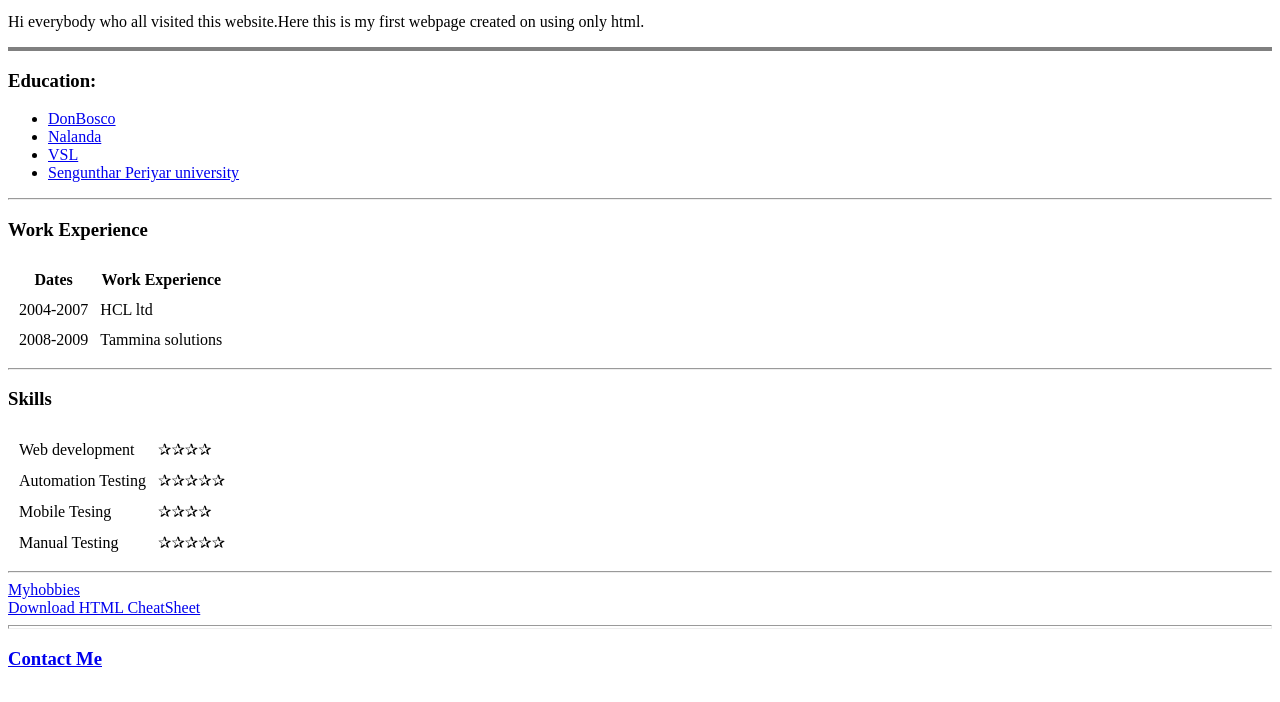
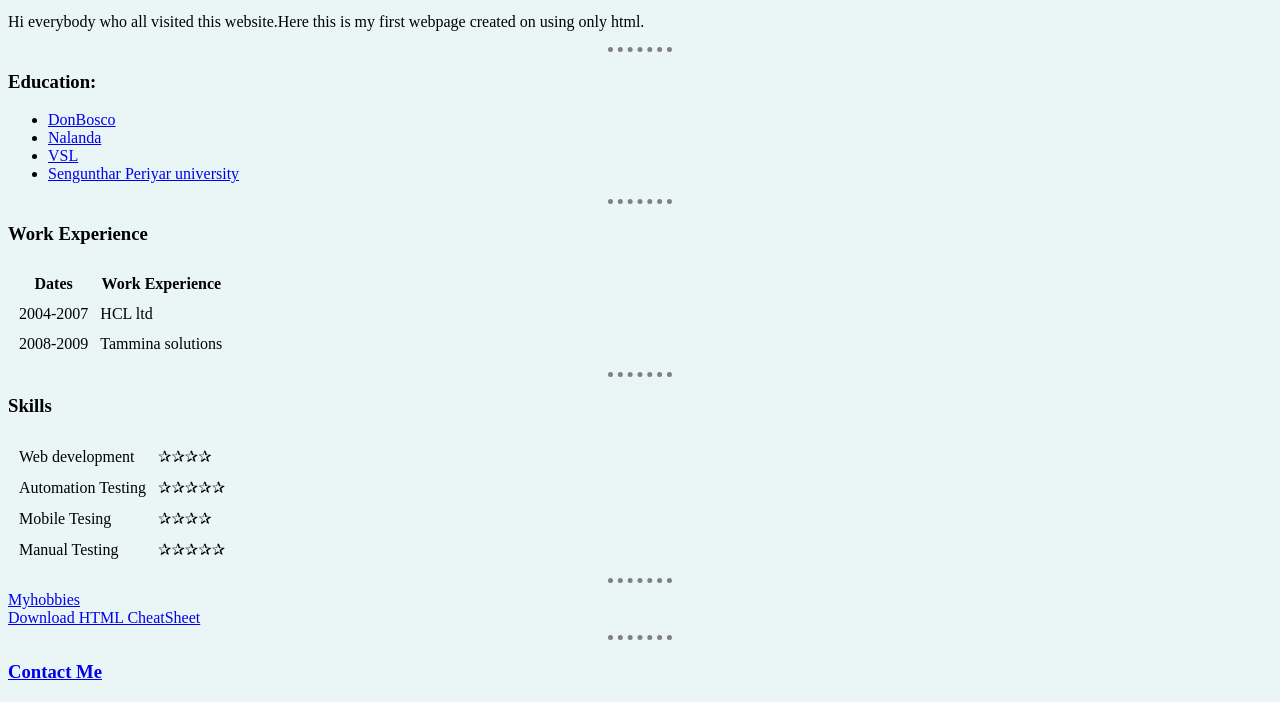
Before and after one commit to sitavivek/cv, a plain HTML site: page index.html in a window 1280 px wide. Shown: the part 167-869 px from the top of the page. Drawn offline with Linux system fonts and the light colour scheme.

Commit message:
Add files via upload

```diff
--- /dev/null
+++ b/css/styles.css
@@ -0,0 +1,10 @@
+body{
+  background-color: #EAF6F6;
+}
+hr{
+  border-style: none;
+  border-top-style: dotted;
+  border-color: grey;
+  border-width: 5px;
+  width: 5%;
+}
--- a/index.html
+++ b/index.html
@@ -4,6 +4,7 @@
 <head>
   <meta charset="utf-8">
   <title>Sitavivek's personal site</title>
+  <link rel="stylesheet" href="css/styles.css">
 </head>
 
 <body>
@@ -22,7 +23,7 @@
 
 
   <p>Hi everybody who all visited this website.Here this is my first webpage created on using only html.</p>
-  <hr size="4" noshade />
+  <hr>
   <h3>Education:</h3>
   <ul>
     <li><a href="https://schools.org.in/east-godavari/28144400217/donbosco-high-school,ravulapalem.html">DonBosco</a></li>
```
Also changed, not shown: ContactMe.html (+8 -3 lines), Myhobbies.html (+1 -0 lines).
